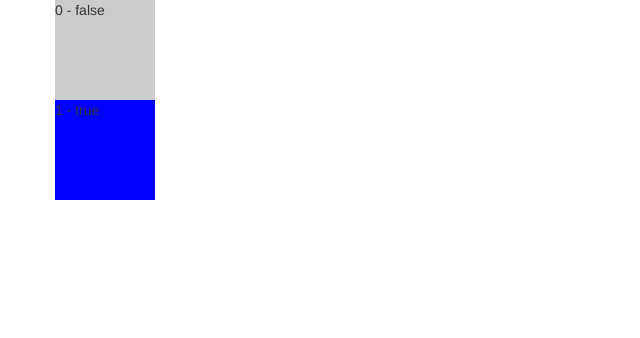
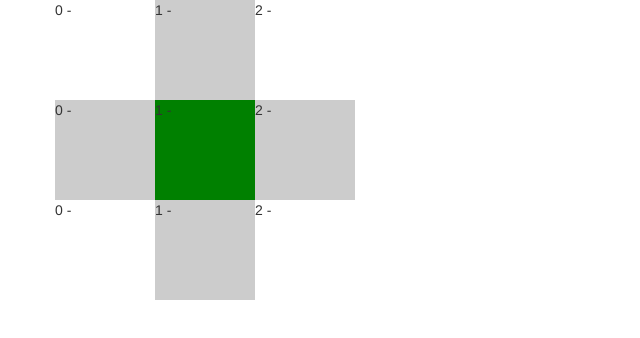
Before and after one commit to jurek2006/myCarcassoneAng, an Angular app: page / in a window 1280 px wide. Shown: the top 338 px of the page, without its empty margins (0-640 px from the left). Built offline with nearby package versions, Linux system fonts and the light colour scheme.

Commit message:
Board data moved to BoardServiece

```diff
--- a/src/app/app.component.ts
+++ b/src/app/app.component.ts
@@ -1,9 +1,11 @@
 import { Component } from '@angular/core';
+import { BoardService } from './board.service';
 
 @Component({
   selector: 'app-root',
   templateUrl: './app.component.html',
-  styleUrls: ['./app.component.css']
+  styleUrls: ['./app.component.css'],
+  providers: [BoardService]
 })
 export class AppComponent {
 
--- /dev/null
+++ b/src/app/board.service.ts
@@ -0,0 +1,10 @@
+import { Tile } from './board/tile.model';
+
+// BoardService przechowuje dane planszy
+export class BoardService{
+	board  = [
+		[new Tile(0, false, false), new Tile(1, false, true), new Tile(2,false, false) ],
+		[new Tile(0, false, true), new Tile(1, true, false), new Tile(2,false, true) ],
+		[new Tile(0, false, false), new Tile(1, false, true), new Tile(2,false, false) ]
+	];
+}
--- a/src/app/board/board.component.css
+++ b/src/app/board/board.component.css
@@ -1,4 +1,11 @@
+.boardLine{}
+
 .boardBox{
 	width: 100px;
 	height: 100px;
+	float: left;
 }
+
+.active{ background-color: #CCC; }
+.inActive{ background-color: #FFF; }
+.occupied{ background-color: green }
--- a/src/app/board/board.component.html
+++ b/src/app/board/board.component.html
@@ -1,13 +1,21 @@
 <table>
 	<tr>
 		<td>
-			<div
-			*ngFor = "let boardBox of board"
-			class="boardBox"
-			[ngStyle]="{backgroundColor: boardBox.statusActive ? boardBox.color : '#ccc'}"
-			(click) = "tileClicked(boardBox)" >
-				{{boardBox.number}} - {{boardBox.statusActive}}
+			<div class="boardLine"
+			*ngFor = "let boardLine of board">
+				<div
+				*ngFor = "let boardBox of boardLine"
+				class="boardBox"
+				[class.active] = "boardBox.active"
+				[class.inActive] = "!boardBox.active"
+				[class.occupied] = "boardBox.occupied"
+				(click) = "tileClicked(boardBox)" >
+					{{boardBox.boardRow}} - {{boardBox.statusActive}}
+				</div>
 			</div>
 		</td>
 	</tr>
 </table>
+
+<!-- [ngStyle]="{backgroundColor: boardBox.statusActive ? boardBox.color : '#ccc'}" -->
+<!-- [ngClass] = "{active: boardBox.active}" -->
--- a/src/app/board/board.component.ts
+++ b/src/app/board/board.component.ts
@@ -1,6 +1,6 @@
 import { Component, OnInit } from '@angular/core';
-
 import { Tile } from './tile.model';
+import { BoardService } from '../board.service';
 
 @Component({
   selector: 'app-board',
@@ -9,18 +9,29 @@ import { Tile } from './tile.model';
 })
 export class BoardComponent implements OnInit {
 
-	board: Tile[] = [new Tile(0,'red', false), new Tile(1,'blue', true) ];
+	// plansza gry
+	board: Tile[][];
 
-  constructor() { }
+  constructor(private boardService: BoardService) { }
 
   ngOnInit() {
+  	// referencja do planszy w serwisie boardService
+  	this.board  = this.boardService.board;
   }
 
-  tileClicked(boardTile: Tile){
-  	console.log(boardTile);
-  	if(boardTile.statusActive){
-  	  	this.board.push(new Tile(2,'yellow', false));
+  tileClicked(clickedBoardTile: Tile){
+  	console.log(clickedBoardTile);
+  	if(clickedBoardTile.active){
+  	  	// console.log(clickedBoardTile);
+  	  	console.log(this.board);
+  	  	clickedBoardTile.active = false;
+  	  	clickedBoardTile.occupied = true;
+
+  	}else{
+  		console.log("Nie można umieścić - pole nieaktywne");
   	}
   }
 
+
+
 }
--- a/src/app/board/tile.model.ts
+++ b/src/app/board/tile.model.ts
@@ -1,4 +1,6 @@
+
 export class Tile{
+	public color: string = 'green';
+	constructor(public boardRow: Number, public occupied: Boolean = false, public active: Boolean = true , public tileRef: Number = null){}
 
-	constructor(public number: Number, public color: string, public statusActive: boolean = false, public tileRef: Number = null){	}
 }
```
